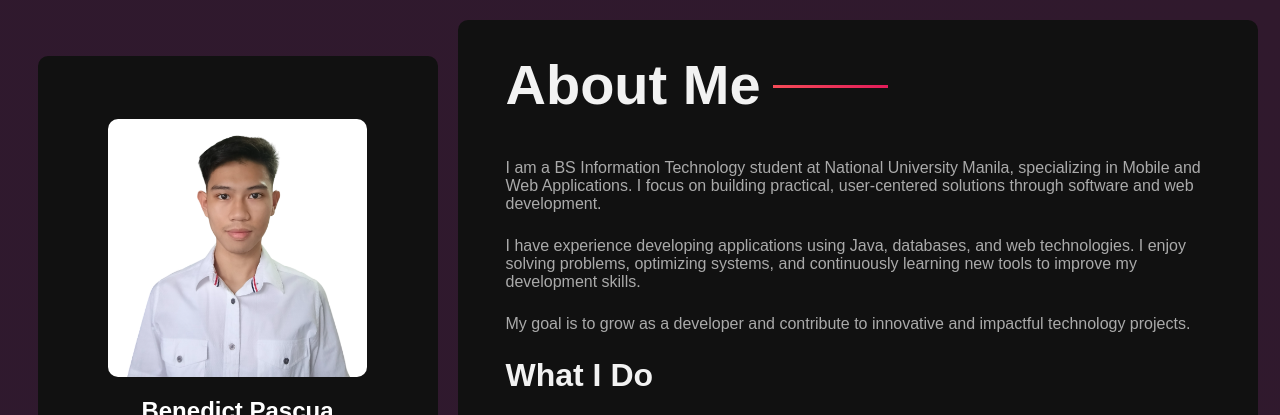
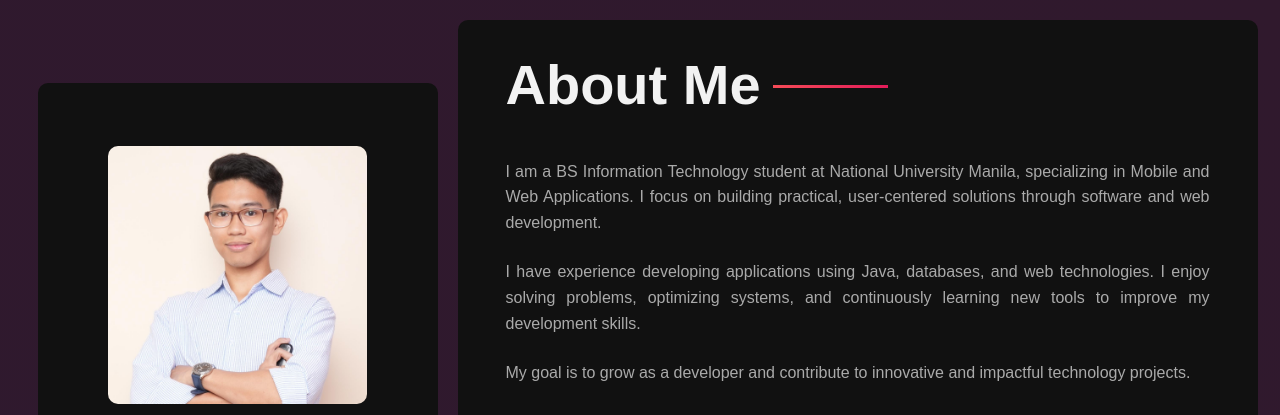
Before and after one commit to Dikker/PersonalPortfolio, a plain HTML site: page index.html in a window 1280 px wide. Shown: the top 415 px of the page. Drawn offline with Linux system fonts and the light colour scheme.

Commit message:
Initial commit

```diff
--- a/index.html
+++ b/index.html
@@ -11,7 +11,7 @@
     <div class="container">
         <div class="profile-card">
             <div class="profile-pic">
-                <img src="assets/prof3.png" alt="user profile">
+                <img src="assets/prof4.png" alt="user profile">
             </div>
 
             <div class="profile-details">
--- a/style.css
+++ b/style.css
@@ -263,6 +263,11 @@ body {
     margin: 1.5rem 0;
 }
 
+.about > p {
+    text-align: justify;
+    line-height: 1.6;
+}
+
 .about .work {
     display: grid;
     grid-template-columns: 1fr 1fr;
```
Also changed, not shown: assets/prof4.png (added).
